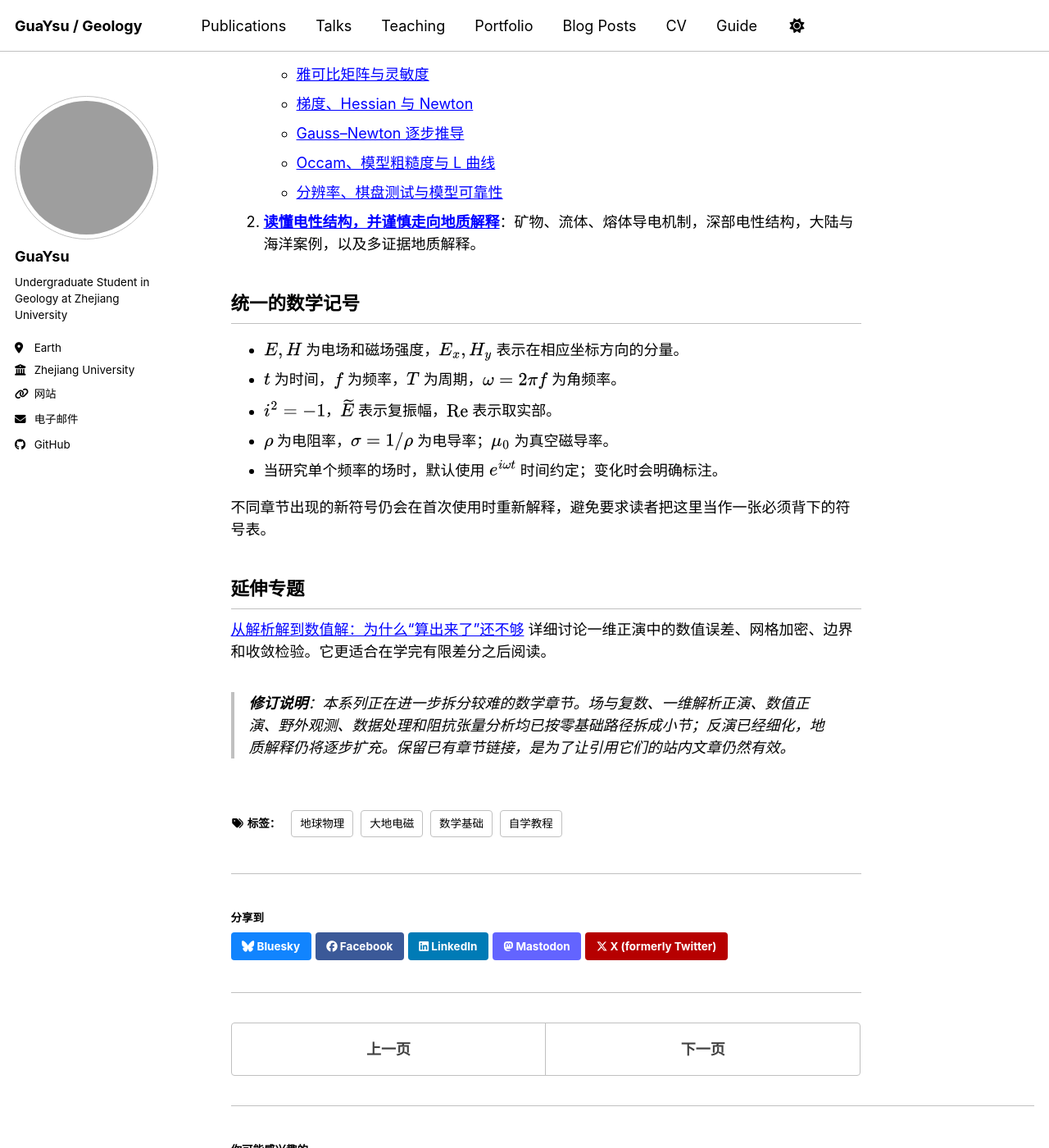
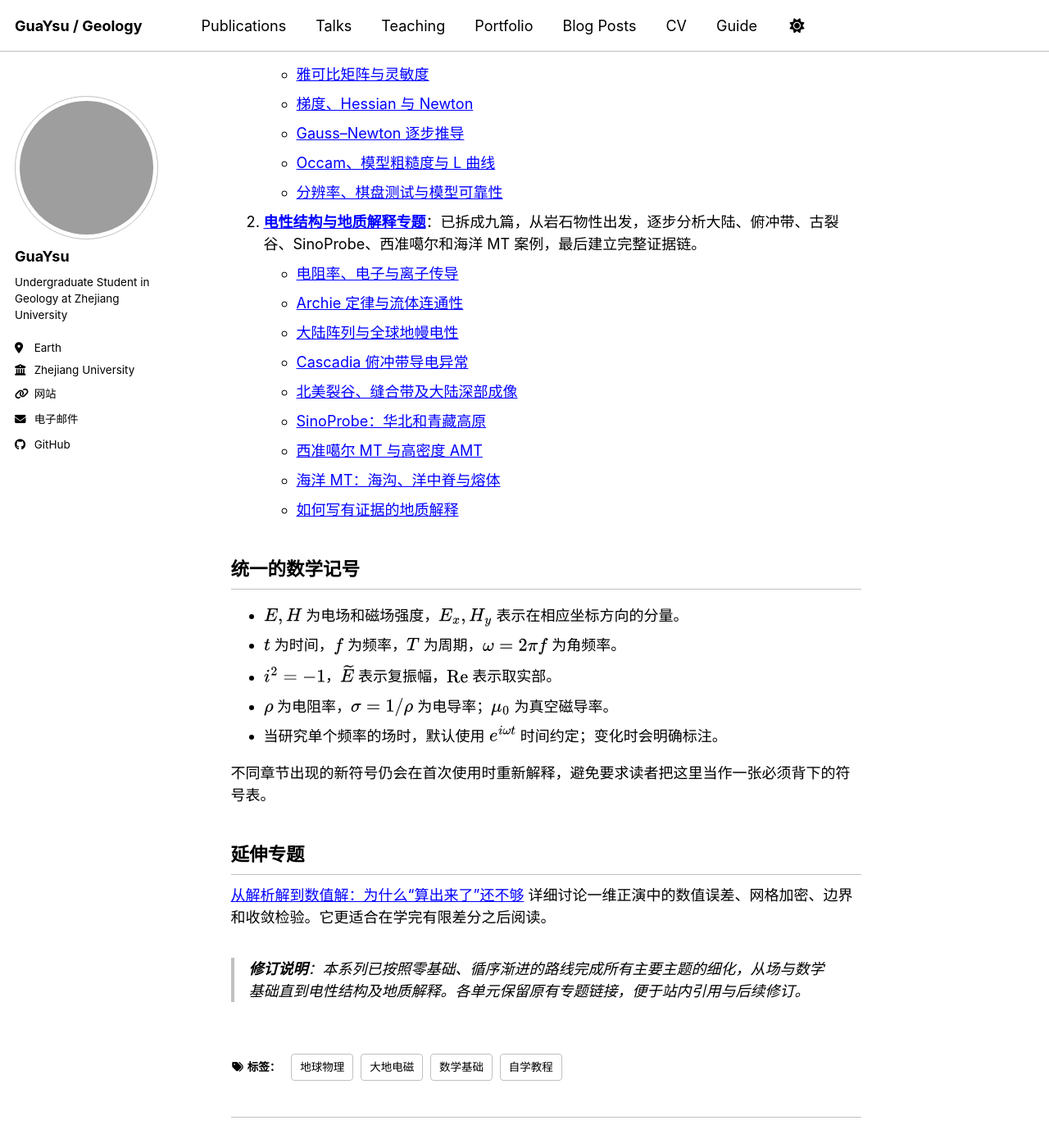
Before and after one commit to GuaYsu/guaysu.github.io, a Jekyll site: the page built from _posts/2026-10-21-mt-course-00-roadmap.md, in a window 1280 px wide and 1400 px high, scrolled down 2680 px. Shown: the whole window at 82% size. Built offline with Jekyll 4.4.1, drawn with Linux system fonts in a browser that asks for light colours; a script bundle is joined from its source files by our own code; library files that are not in the unit come from our copies; grey boxes are pictures that could not be loaded.

Commit message:
docs(mt): finish full course roadmap with nine geological interpretation lessons

```diff
--- a/_posts/2026-10-21-mt-course-00-roadmap.md
+++ b/_posts/2026-10-21-mt-course-00-roadmap.md
@@ -73,7 +73,16 @@ tags: [大地电磁, 地球物理, 自学教程, 数学基础]
    - [Gauss–Newton 逐步推导](/posts/2026/10/mt-course-07f-gauss-newton/)
    - [Occam、模型粗糙度与 L 曲线](/posts/2026/10/mt-course-07g-occam/)
    - [分辨率、棋盘测试与模型可靠性](/posts/2026/10/mt-course-07h-validation/)
-14. **[读懂电性结构，并谨慎走向地质解释](/posts/2026/10/mt-course-08-interpretation/)**：矿物、流体、熔体导电机制，深部电性结构，大陆与海洋案例，以及多证据地质解释。
+14. **[电性结构与地质解释专题](/posts/2026/10/mt-course-08-interpretation/)**：已拆成九篇，从岩石物性出发，逐步分析大陆、俯冲带、古裂谷、SinoProbe、西准噶尔和海洋 MT 案例，最后建立完整证据链。
+   - [电阻率、电子与离子传导](/posts/2026/10/mt-course-08a-conduction/)
+   - [Archie 定律与流体连通性](/posts/2026/10/mt-course-08b-archie/)
+   - [大陆阵列与全球地幔电性](/posts/2026/10/mt-course-08c-global-arrays/)
+   - [Cascadia 俯冲带导电异常](/posts/2026/10/mt-course-08d-cascadia/)
+   - [北美裂谷、缝合带及大陆深部成像](/posts/2026/10/mt-course-08e-northamerica/)
+   - [SinoProbe：华北和青藏高原](/posts/2026/10/mt-course-08f-sinoprobe/)
+   - [西准噶尔 MT 与高密度 AMT](/posts/2026/10/mt-course-08g-junggar-amt/)
+   - [海洋 MT：海沟、洋中脊与熔体](/posts/2026/10/mt-course-08h-marine/)
+   - [如何写有证据的地质解释](/posts/2026/10/mt-course-08i-evidence/)
 
 ## 统一的数学记号
 
@@ -89,4 +98,4 @@ tags: [大地电磁, 地球物理, 自学教程, 数学基础]
 
 [从解析解到数值解：为什么“算出来了”还不够](/posts/2026/09/analytical-vs-numerical-solution/) 详细讨论一维正演中的数值误差、网格加密、边界和收敛检验。它更适合在学完有限差分之后阅读。
 
-> **修订说明**：本系列正在进一步拆分较难的数学章节。场与复数、一维解析正演、数值正演、野外观测、数据处理和阻抗张量分析均已按零基础路径拆成小节；反演已经细化，地质解释仍将逐步扩充。保留已有章节链接，是为了让引用它们的站内文章仍然有效。
+> **修订说明**：本系列已按照零基础、循序渐进的路线完成所有主要主题的细化，从场与数学基础直到电性结构及地质解释。各单元保留原有专题链接，便于站内引用与后续修订。
```
